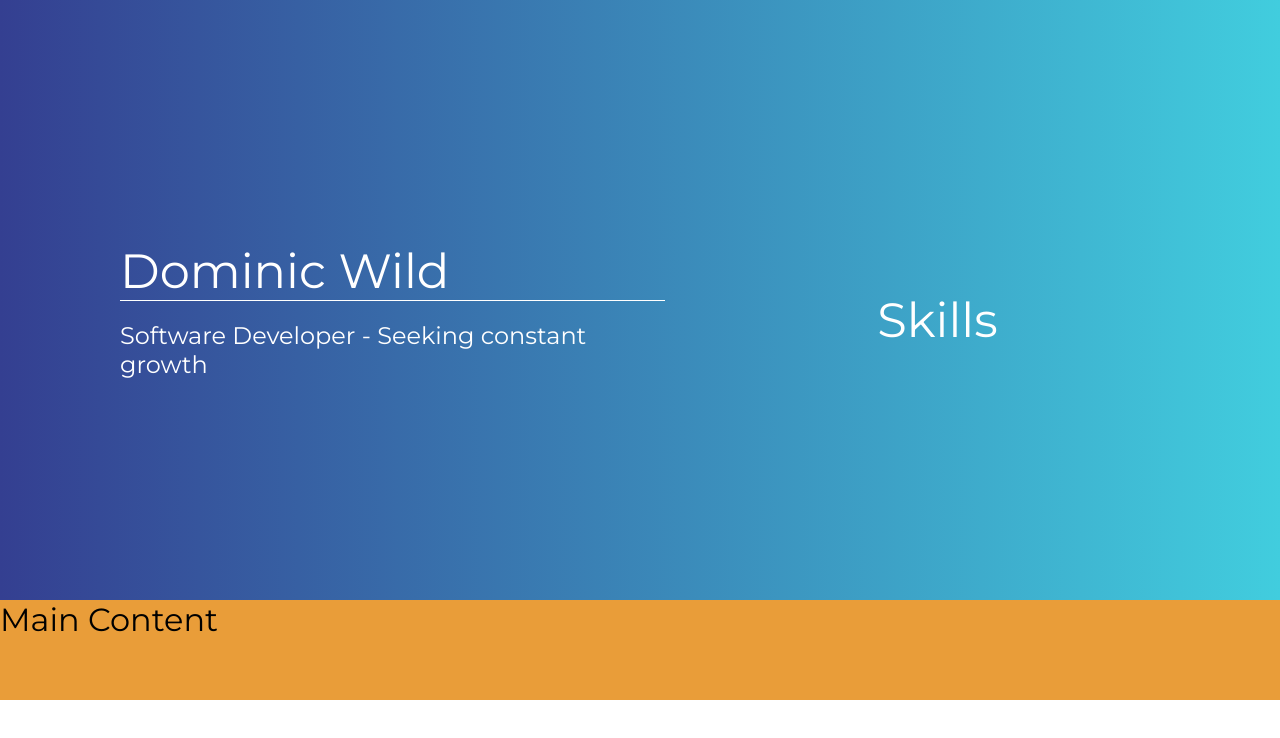
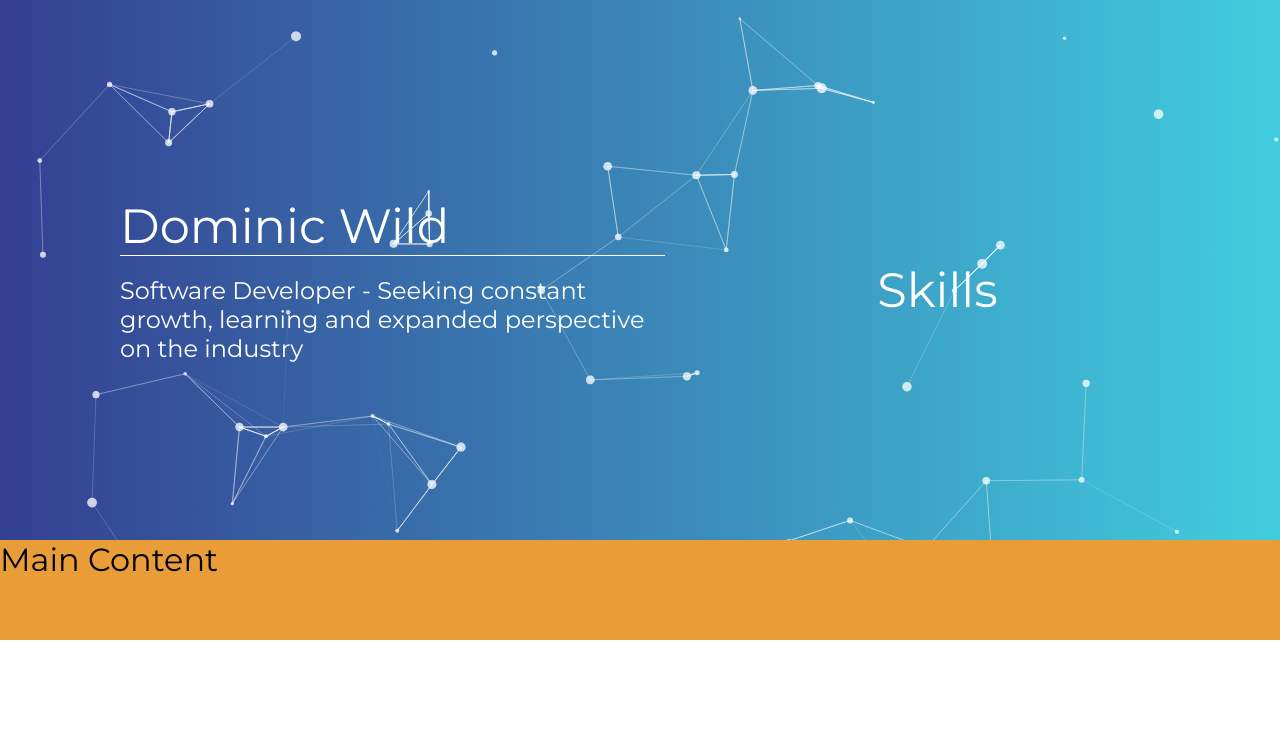
Before and after one commit to dominicwild/portfolioV2, a React (Create React App) app in the folder portfolio/: page / in a window 1280 px wide. Shown: the top 738 px of the page. Built offline with nearby package versions, Linux system fonts and the light colour scheme.

Commit message:
Added particle background

```diff
--- a/portfolio/package.json
+++ b/portfolio/package.json
@@ -13,6 +13,7 @@
     "react": "^17.0.2",
     "react-dom": "^17.0.2",
     "react-scripts": "4.0.3",
+    "react-tsparticles": "^1.37.3",
     "typescript": "^4.4.4",
     "web-vitals": "^1.1.2"
   },
--- a/portfolio/src/components/Banner/Banner.scss
+++ b/portfolio/src/components/Banner/Banner.scss
@@ -8,9 +8,14 @@
 
   color: white;
 
-  h1 {
-    margin: 0;
-    font-weight: 100;
+  position: relative;
+
+  .particles {
+    position: absolute;
+    width: 100%;
+    height: inherit;
+    top: 0;
+    left: 0;
   }
 
   .bannerContainer {
--- a/portfolio/src/components/Banner/Banner.tsx
+++ b/portfolio/src/components/Banner/Banner.tsx
@@ -1,9 +1,13 @@
 import React from 'react';
 import "./Banner.scss";
+import ParticlesBackdrop from './Particles/ParticlesBackdrop';
 
 const Banner = () => {
     return (
         <div className="banner">
+            <div className='particles'>
+                <ParticlesBackdrop />
+            </div>
             <div className="bannerContainer">
 
                 <div className="overviewContainer">
@@ -12,7 +16,7 @@ const Banner = () => {
                             <h1>Dominic Wild</h1>
                         </div>
                         <div className="statement">
-                            <h2>Software Developer - Seeking constant growth </h2>
+                            <h2>Software Developer - Seeking constant growth, learning and expanded perspective on the industry </h2>
                         </div>
                     </div>
                 </div>
--- /dev/null
+++ b/portfolio/src/components/Banner/Particles/ParticlesBackdrop.scss
@@ -0,0 +1,7 @@
+#tsparticles {
+    height: inherit;
+
+    canvas {
+        height: inherit !important;
+    }
+}
--- /dev/null
+++ b/portfolio/src/components/Banner/Particles/ParticlesBackdrop.tsx
@@ -0,0 +1,85 @@
+import React from 'react';
+import Particles, { Container, Main } from "react-tsparticles";
+import "./ParticlesBackdrop.scss";
+
+const ParticlesBackdrop = () => {
+    const particlesInit = (main: Main) => {
+        console.log(main);
+
+        // you can initialize the tsParticles instance (main) here, adding custom shapes or presets
+
+
+    };
+
+    const particlesLoaded = (container: Container) => {
+        console.log(container);
+    };
+
+    return (
+        <Particles
+            id="tsparticles"
+            init={particlesInit}
+            loaded={particlesLoaded}
+            options={{
+                fpsLimit: 60,
+                interactivity: {
+                    events: {
+                        onClick: {
+                            enable: true,
+                            mode: "push",
+                        },
+                        resize: true,
+                    },
+                    modes: {
+                        bubble: {
+                            distance: 400,
+                            duration: 2,
+                            opacity: 0.8,
+                            size: 40,
+                        },
+                        push: {
+                            quantity: 0,
+                        },
+                    },
+                },
+                particles: {
+                    color: {
+                        value: "#ffffff",
+                    },
+                    links: {
+                        color: "#ffffff",
+                        distance: 120,
+                        enable: true,
+                        opacity: 0.5,
+                        width: 1,
+                    },
+                    move: {
+                        direction: "none",
+                        enable: true,
+                        outMode: "bounce",
+                        random: true,
+                        speed: 1,
+                        straight: false,
+                    },
+                    number: {
+                        value: 80,
+                    },
+                    opacity: {
+                        value: 0.5,
+                    },
+                    shape: {
+                        type: "circle",
+                    },
+                    size: {
+                        random: true,
+                        value: 5,
+                    },
+                },
+            }}
+
+        />
+
+    );
+};
+
+export default ParticlesBackdrop;
--- a/portfolio/src/components/MainContent/MainContent.scss
+++ b/portfolio/src/components/MainContent/MainContent.scss
@@ -1,6 +1,8 @@
 .main-content {
   background-color: rgb(233, 157, 57);
   height: 100px;
+  z-index: 1;
+  position: relative;
 
   h1 {
       margin: 0;
--- a/portfolio/src/components/Portfolio/Portfolio.scss
+++ b/portfolio/src/components/Portfolio/Portfolio.scss
@@ -4,5 +4,6 @@
   * {
     font-family: "Montserrat", sans-serif;
     font-weight: 100;
+    box-sizing: border-box;
   }
 }
--- a/portfolio/src/components/Portfolio/Portfolio.tsx
+++ b/portfolio/src/components/Portfolio/Portfolio.tsx
@@ -1,6 +1,8 @@
 import React from 'react';
 import Banner from '../Banner/Banner';
+import ParticlesBackdrop from '../Banner/Particles/ParticlesBackdrop';
 import MainContent from '../MainContent/MainContent';
+
 import "./Portfolio.scss";
 
 const Portfolio = () => {
```
Also changed, not shown: 1 other file (tests, documents, lock files or other folders).
